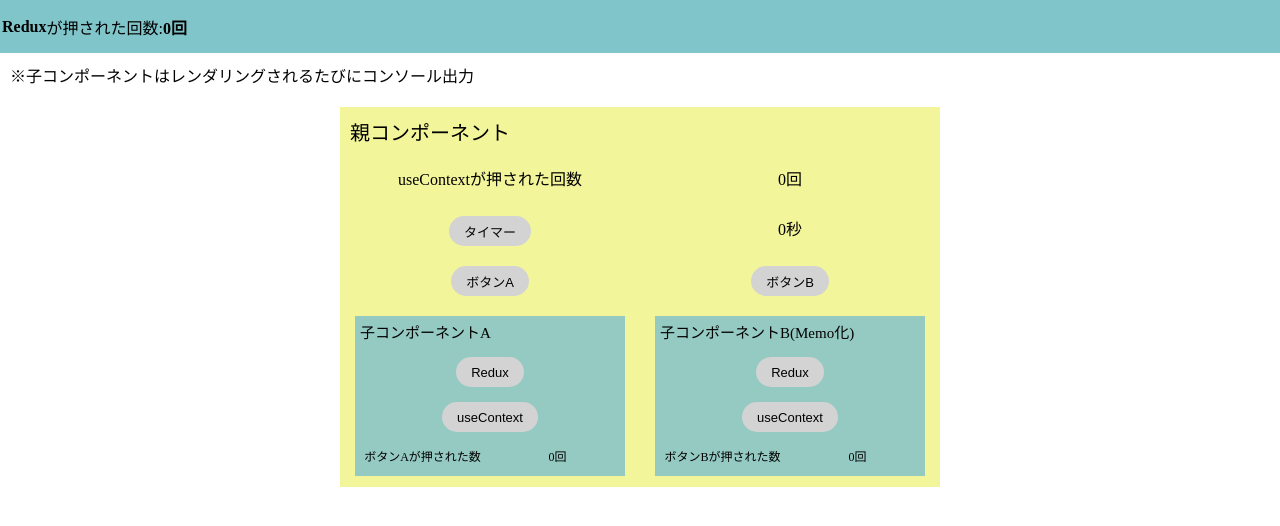
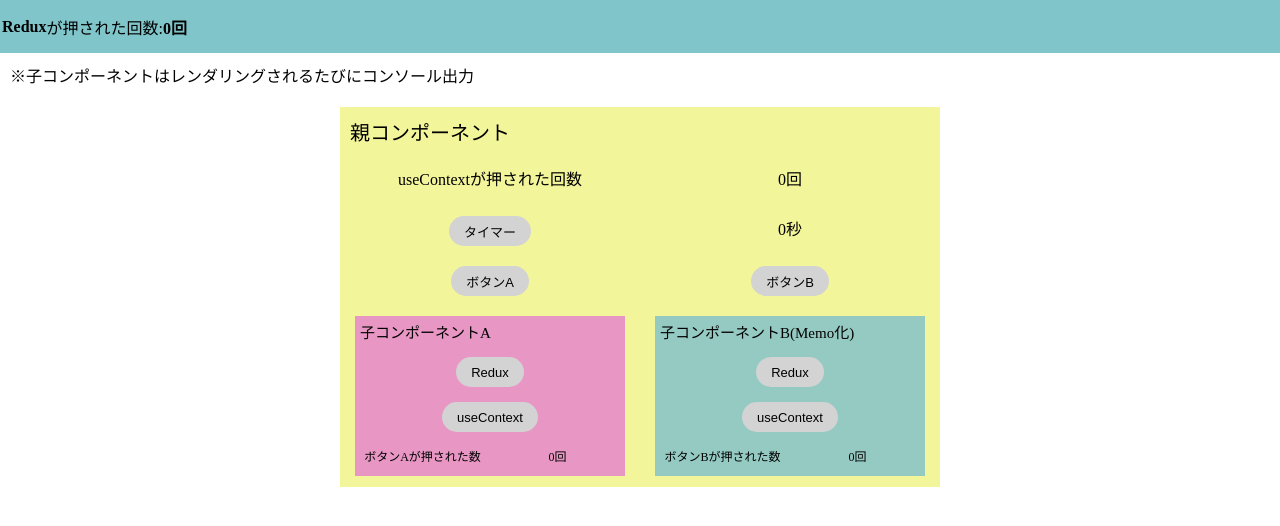
Before and after one commit to s-tsuchida-safie/onbording-next-tutorial, a Next.js app: page /home in a window 1280 px wide. Shown: the top 526 px of the page. Built offline with nearby package versions, Linux system fonts and the light colour scheme.

Commit message:
fix: reduxを表示するコンポーネントの修正

```diff
--- a/src/components/page/Home/Parent/Child/Child.tsx
+++ b/src/components/page/Home/Parent/Child/Child.tsx
@@ -1,10 +1,8 @@
-import { useDispatch, useSelector } from 'react-redux'
+import { useDispatch } from 'react-redux'
 import clsx from 'clsx'
 import AlignTwoObject from '@/components/common/AlignTwoObject/AlignTwoObject'
 import { Button } from '@/components/ui-library/Button/Button'
-import { updateState } from '@/redux-slice/pages/home/slice'
-import { RootState } from '@/redux-slice/store'
-import { countUp } from '@/store/pages/home/action'
+import { countUp } from '@/redux-slice/app/slice'
 import { useCouterDispatch } from '@/store/pages/home/Parent/context'
 import Styles from './Child.module.scss'
 
@@ -17,16 +15,15 @@ const Child = ({ name, state }: ChildComponentProps) => {
   console.log(name)
   const setState = useCouterDispatch()
   const dispatch = useDispatch()
-  const countState = useSelector((state: RootState) => state.homePage)
 
   const reduxClickHandler = () => {
-    dispatch(updateState(countUp(countState)))
+    dispatch(countUp(1))
   }
   const useContextClickHandler = () => {
     setState((prev) => prev + 1)
   }
   return (
-    <div className={clsx(Styles['body'], Styles['light-green'])}>
+    <div className={clsx(Styles['body'], Styles['pink'])}>
       <div className={Styles['title']}>{name}</div>
       <div className={Styles['button-assign']}>
         <Button onClick={reduxClickHandler}>Redux</Button>
--- a/src/components/page/Home/Parent/ChildMemo/ChildMemo.tsx
+++ b/src/components/page/Home/Parent/ChildMemo/ChildMemo.tsx
@@ -1,11 +1,9 @@
 import { memo } from 'react'
-import { useDispatch, useSelector } from 'react-redux'
+import { useDispatch } from 'react-redux'
 import clsx from 'clsx'
 import AlignTwoObject from '@/components/common/AlignTwoObject/AlignTwoObject'
 import { Button } from '@/components/ui-library/Button/Button'
-import { updateState } from '@/redux-slice/pages/home/slice'
-import { RootState } from '@/redux-slice/store'
-import { countUp } from '@/store/pages/home/action'
+import { countUp } from '@/redux-slice/app/slice'
 import { useCouterDispatch } from '@/store/pages/home/Parent/context'
 import Styles from './ChildMemo.module.scss'
 
@@ -19,10 +17,9 @@ const ChildMemo = memo(({ name, state }: ChildComponentProps) => {
   console.log(name)
   const setState = useCouterDispatch()
   const dispatch = useDispatch()
-  const countState = useSelector((state: RootState) => state.homePage)
 
   const reduxClickHandler = () => {
-    dispatch(updateState(countUp(countState)))
+    dispatch(countUp(1))
   }
   const useContextClickHandler = () => {
     setState((prev) => prev + 1)
```
